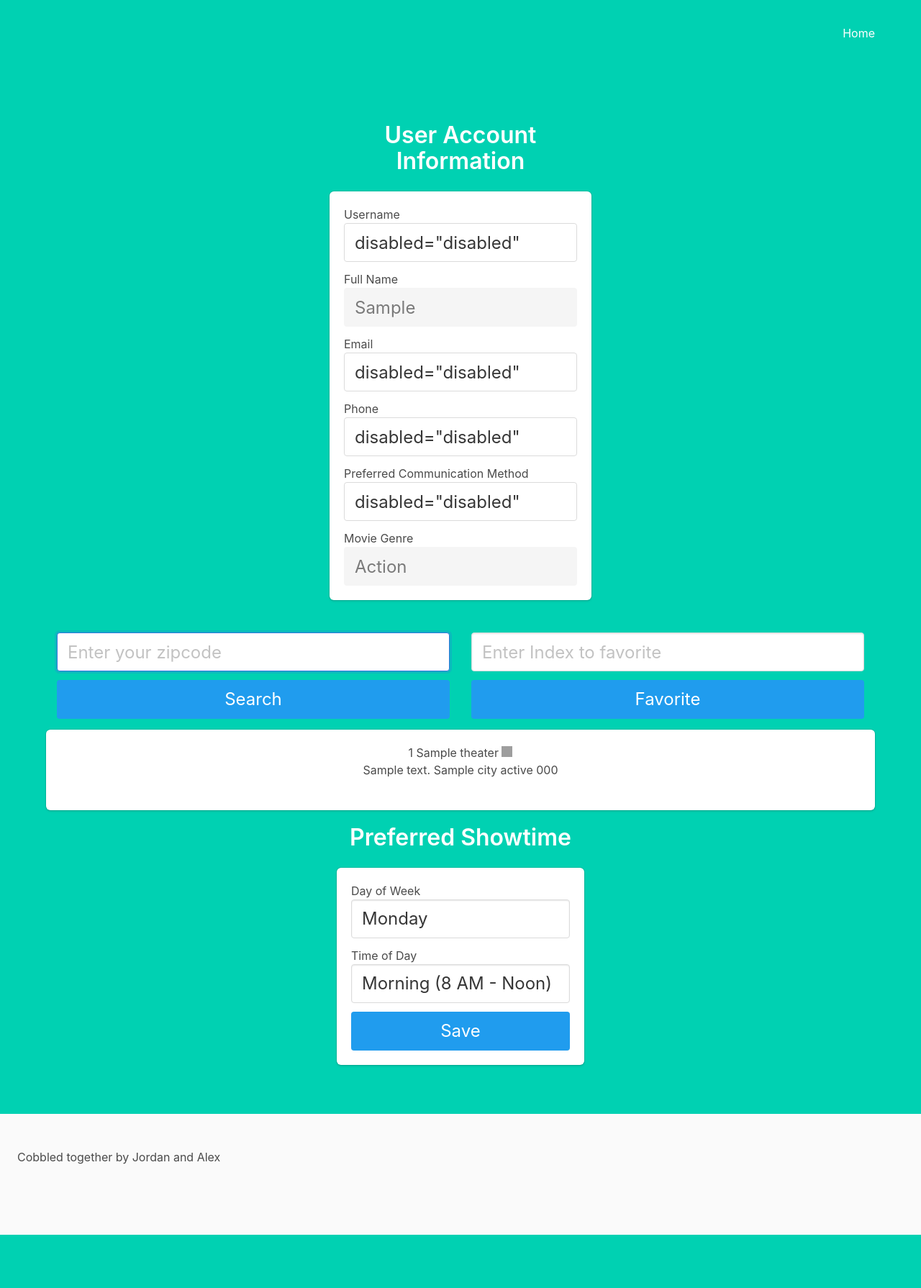
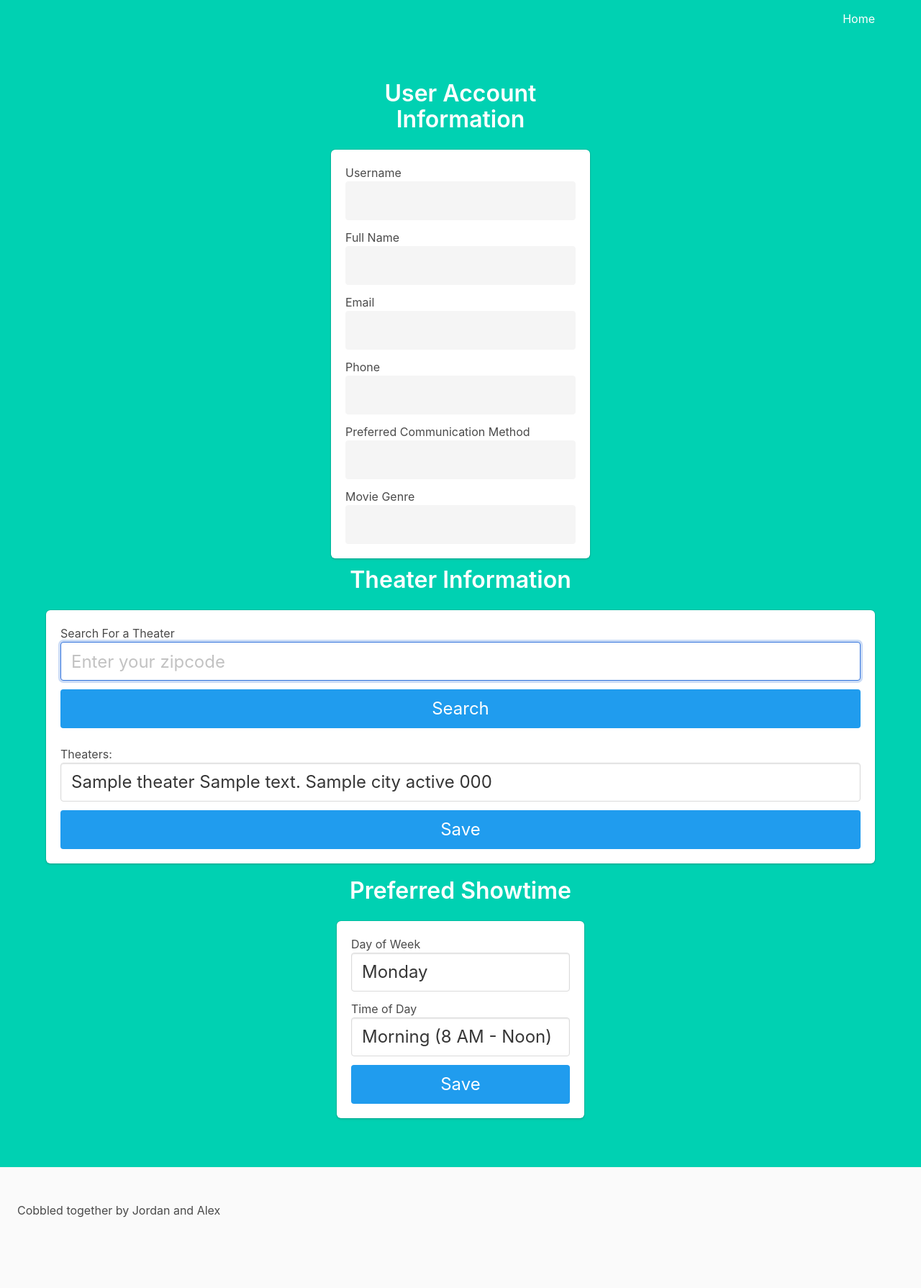
Before and after one commit to alex-vanderbilt/MaaS, a Flask app: template app/templates/profile.html in a window 1280 px wide. Shown: the whole page at 72% size. Before the commit the page ends 1716 px from the top, so only its background shows below. Run offline with Flask 2, Linux system fonts and the light colour scheme; the template is opened without the code that fills it: most values are stand-ins (such as "Sample title", 1, 10 or a date in 2020); grey boxes are pictures that could not be loaded.

Commit message:
Hot fixes for tonights demo

```diff
--- a/app/templates/base.html
+++ b/app/templates/base.html
@@ -15,9 +15,9 @@
               <div class="container">
                 <div id="navbarMenuHeroA" class="navbar-menu">
                   <div class="navbar-end">
-                    {% if favorited_theater != "None" and verified_user == "True"%}
-                    <span>Favorited Theater: {{ favorited_theater }}</span>
-                    {% endif %}
+{#                    {% if favorited_theater != "None" and verified_user == "True"%}#}
+{#                    <span>Favorited Theater: {{ favorited_theater }}</span>#}
+{#                    {% endif %}#}
                     <a href="{{url_for('main.index')}}" class="navbar-item">
                       Home
                     </a>
--- a/app/templates/profile.html
+++ b/app/templates/profile.html
@@ -1,70 +1,6 @@
 {% extends "base.html" %}
 
 {% block content %}
-<head>
-<title>CSS Template</title>
-<meta charset="utf-8">
-<meta name="viewport" content="width=device-width, initial-scale=1">
-<style>
-* {
-  box-sizing: border-box;
-}
-
-/* Style the header */
-header {
-  padding: 30px;
-  text-align: center;
-  font-size: 35px;
-  color: white;
-}
-
-/* Container for flexboxes */
-section {
-  display: -webkit-flex;
-  display: flex;
-}
-
-/* Style the navigation menu */
-nav {
-  -webkit-flex: 1;
-  -ms-flex: 1;
-  flex: 1;
-  padding: 20px;
-}
-
-/* Style the list inside the menu */
-nav ul {
-  list-style-type: none;
-  padding: 0;
-}
-
-/* Style the content */
-article {
-  -webkit-flex: 3;
-  -ms-flex: 3;
-  flex: 2;
-  padding: 15px;
-}
-
-.row {
-  display: flex;
-  margin:0 5px;
- }
-
-.column {
-  flex: 33.33%;
-  padding: 0px;
- }
-
-/* Responsive layout - makes the menu and the content (inside the section) sit on top of each other instead of next to each other */
-@media (max-width: 550px) {
-  section {
-    -webkit-flex-direction: column;
-    flex-direction: column;
-  }
-}
-</style>
-</head>
 
 <header>
     <div class="column is-4 is-offset-4">
@@ -73,14 +9,14 @@ article {
              <div class="field">
                  <div class="control">
                     <label class="is-large" for="userName">Username</label>
-                        <input class="input is-large" type="text" id="userName" value={{current_user.username}} disabled="disabled" readonly>
+                        <input class="input is-large" type="text" id="userName" value="{{current_user.username}}" disabled="disabled" readonly>
                  </div>
              </div>
              <div class="field">
                 <div class="control">
                     <div class="form-group">
                         <label for="fullName">Full Name</label>
-                        <input class="input is-large" type="text" class="form-control" id="fullName" value={{name}} disabled="disabled" readonly>
+                        <input class="input is-large" type="text" class="form-control" id="fullName" value="{{current_user.first_name}} {{current_user.last_name}}" disabled="disabled" readonly>
                     </div>
                 </div>
             </div>
@@ -88,7 +24,7 @@ article {
                 <div class="control">
                     <div class="form-group">
                         <label for="eMail">Email</label>
-                        <input class="input is-large" type="email" class="form-control" id="eMail" value={{current_user.email}} disabled="disabled" readonly>
+                        <input class="input is-large" type="email" class="form-control" id="eMail" value="{{current_user.email}}" disabled="disabled" readonly>
                     </div>
                 </div>
             </div>
@@ -96,7 +32,7 @@ article {
                 <div class="control">
                     <div class="form-group">
                         <label for="phone">Phone</label>
-                        <input class="input is-large" type="text" class="form-control" id="phone" value={{current_user.phone_number}} disabled="disabled" readonly>
+                        <input class="input is-large" type="text" class="form-control" id="phone" value="{{current_user.phone_number}}" disabled="disabled" readonly>
                     </div>
                 </div>
             </div>
@@ -104,7 +40,7 @@ article {
                 <div class="control">
                     <div class="form-group">
                         <label for="commMethod">Preferred Communication Method</label>
-                        <input class="input is-large" type="text" class="form-control" id="commMethod" value={{current_user.pcm}} disabled="disabled" readonly>
+                        <input class="input is-large" type="text" class="form-control" id="commMethod" value="{{current_user.pcm}}" disabled="disabled" readonly>
                     </div>
                 </div>
             </div>
@@ -112,7 +48,7 @@ article {
                 <div class="control">
                     <div class="form-group">
                         <label for="genre">Movie Genre</label>
-                        <input class="input is-large" type="text" class="form-control" id="genre" value="Action" disabled="disabled" readonly>
+                        <input class="input is-large" type="text" class="form-control" id="genre" value="{{current_user.fmg}}" disabled="disabled" readonly>
                     </div>
                 </div>
             </div>
@@ -125,93 +61,53 @@ article {
     <span></span>
 </header>
 
-{#<div class="column is-4 is-offset-4">#}
-<!--  <div class="box">-->
- <section>
-  <article>
+
+<div>
+    <h3 class="title">Theater Information</h3>
+        <div class="box" style="width: 100%">
+            {% if favorited_theater != "None" and verified_user == "True"%}
+            <div class="field">
+                <div class="control">
+                    <div class="form-group">
+                        <label for="favoriteTheater">Current Favorite Theater</label>
+                        <input class="input is-large" type="text" class="form-control" id="favoriteTheater" value="{{favorited_theater}}" disabled="disabled" readonly>
+                    </div>
+                </div>
+            </div>
+            {% endif %}
             <form method="POST" action="/search">
               <div class="field">
                 <div class="control">
-          <input class="input is-large" type="text" name="zip_code"
-                 placeholder="Enter your zipcode" autofocus="">
+                    <label for="genre">Search For a Theater</label>
+                    <input class="input is-large" type="text" name="zip_code" placeholder="Enter your zipcode" autofocus="">
                 </div>
               </div>
               <button class="button is-block is-info is-large is-fullwidth">Search</button>
             </form>
-  </article>
-     <article>
+            {% if theater_list is not none %}
+            <br>
             <form method="POST" action="/search">
              <div class="field">
                 <div class="control">
-                      <input class="input is-large" type="text"
-                             name="favorite" placeholder="Enter Index to favorite" autofocus="">
+                    <div class="form-group">
+                        <label for="theaterList">Theaters: </label>
+                        <select class="input is-large" name="theaterList" id="theaterList">
+                            {% for theater in theater_list %}
+                                {% if is_fav_theater == theater.name %}
+                                <option value="{{loop.index}}">{{ theater.name }} {{ theater.street_address }} {{ theater.city }} {{ theater.state }} {{ theater.zip_code }}: Favorited</option>
+                                {% else %}
+                                <option value="{{loop.index}}">{{ theater.name }} {{ theater.street_address }} {{ theater.city }} {{ theater.state }} {{ theater.zip_code }}</option>
+                                {% endif %}
+                            {% endfor %}
+                        </select>
                     </div>
                 </div>
-              <button class="button is-block is-info is-large is-fullwidth">Favorite</button>
+            </div>
+            <button class="button is-block is-info is-large is-fullwidth">Save</button>
             </form>
-      </article>
-  </section>
-<!--  </div>-->
-{#</div>#}
-
-<ul>
-  {% if theater_list is not none %}
-    {% for theater in theater_list %}
-    <div class="box">
-      <li>
-        <span>{{ loop.index }}</span>
-        <span>{{ theater.name }}</span>
-        {% if is_fav_theater == theater.name %}
-        <span><input type="image" src="https://media.istockphoto.com/vectors/star-favorite-icon-or-symbol-with-yellow-color-vector-id1124514781?k=6&m=1124514781&s=170667a&w=0&h=CTHqqGRZTm64zax84WKKpQUGf9PXTVzvRgREVZCA-D8="
-        style="width:15px;height:15px" ></span>
-        {% else %}
-        <span><input type="image" src="https://www.iconpacks.net/icons/2/free-favourite-icon-2765-thumb.png"
-        style="width:15px;height:15px" ></span>
             {% endif %}
-{#        <script>addMovieToList({{theater.id}})</script>#}
-        </li>
-      <li>
-        {{ theater.street_address }}
-        {{ theater.city }}
-        {{ theater.state }}
-        {{ theater.zip_code }}
-      </li><br>
       </div>
-    {% endfor %}
-  {% else %}
-  <span>We need to check the DB if the user has any saved theater locations</span>
-  {% endif %}
-</ul>
-
-<!--<hr>-->
-<!--<h1 class="title">-->
-<!--&lt;!&ndash;  Welcome, {{ name }}!&ndash;&gt;-->
-<!--  Top 10 Current playing movies:-->
-<!--</h1>-->
-<!--<ul>-->
-<!--  {% for movie in movie_list %}-->
-<!--    <li>-->
-<!--      <span>{{ loop.index }}</span>-->
-<!--      <span>{{ movie.name }}</span>-->
-<!--      </li>-->
-<!--&lt;!&ndash;    <li>{{ movie.actors }}</li>&ndash;&gt;-->
-<!--    <li>{{ movie.director }}</li>-->
-<!--    <li>{{ movie.genre }}</li><br>-->
-<!--  {% endfor %}-->
-<!--</ul>-->
-{#<script>#}
-{#    function addMovieToList(theater_id){#}
-{#        theaterArray.push(theater_id)#}
-{#    }#}
-{##}
-{#    function getTheaterID(){#}
-{##}
-{#    }#}
-{##}
-{#    function getIndex(theater_id){#}
-{##}
-{#    }#}
-{#</script>#}
+</div>
 
 
 <div class="column is-4 is-offset-4" style="padding: 20px">
```
Also changed, not shown: app/User/flask_auth.py (+9 -5 lines), app/User/user_credentials.py (+27 -12 lines), app/main.py (+5 -4 lines), app/templates/index.html (+13 -9 lines), app/testDB.db. Lines whose indentation alone changed are shown as unchanged.
